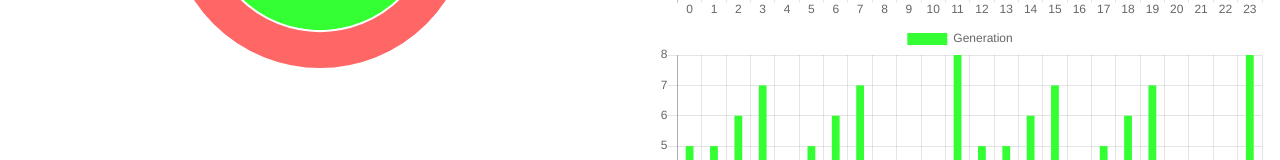
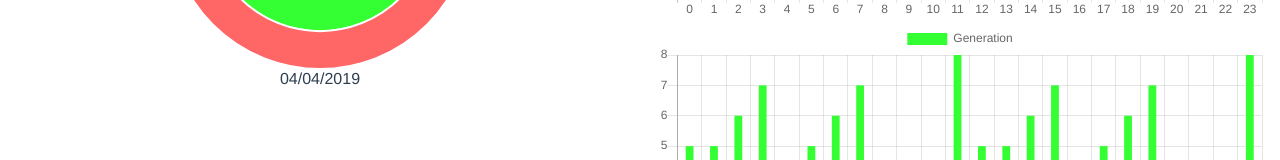
Before and after one commit to alindenberg/SprightfulDashboard-FE, a Vue app: page / in a window 1280 px wide. Shown: the part 337-497 px from the top of the page. Built offline with nearby package versions, Linux system fonts and the light colour scheme.

Commit message:
Separate views into day and month

```diff
--- /dev/null
+++ b/src/components/DayView.vue
@@ -0,0 +1,12 @@
+<template>
+  <performance-chart />
+</template>
+<script>
+import PerformanceChart from "./charts/PerformanceChart";
+export default {
+  name: "DayView",
+  components: {
+    "performance-chart": PerformanceChart
+  }
+};
+</script>
--- /dev/null
+++ b/src/components/MonthView.vue
@@ -0,0 +1,21 @@
+<template>
+  <b-row>
+    <b-col sm="2" v-for="(data, index) in energyData" :key="index">
+      <performance-chart :index="index" />
+    </b-col>
+  </b-row>
+</template>
+<script>
+import PerformanceChart from "./charts/PerformanceChart";
+export default {
+  name: "MonthView",
+  components: {
+    "performance-chart": PerformanceChart
+  },
+  data() {
+    return {
+      energyData: [1, 2, 3, 4, 5, 6, 7]
+    };
+  }
+};
+</script>
--- a/src/components/Navbar.vue
+++ b/src/components/Navbar.vue
@@ -1,5 +1,5 @@
 <template>
-  <b-navbar variant="light">
+  <b-navbar class="navbar-inverse">
     <b-navbar-nav>
       <b-nav-item :active="$route.path =='/'" to="/">Home</b-nav-item>
       <b-nav-item :active="$route.path == '/bills'" to="/bills">Bills</b-nav-item>
--- a/src/components/charts/PerformanceChart.vue
+++ b/src/components/charts/PerformanceChart.vue
@@ -1,10 +1,12 @@
 <template>
   <div>
     <canvas :id="`graph-${this.index}`"></canvas>
+    <label>{{timestamp}}</label>
   </div>
 </template>
 <script>
 import Chart from "chart.js";
+var moment = require("moment-timezone");
 export default {
   name: "SolarChart",
   data() {
@@ -12,7 +14,8 @@ export default {
       consumption: 150,
       consumptionGoal: 50,
       generation: 180,
-      generationGoal: 70
+      generationGoal: 70,
+      timestamp: moment("2019-04-04").format("MM/DD/YYYY")
     };
   },
   props: {
--- a/src/pages/Dashboard.vue
+++ b/src/pages/Dashboard.vue
@@ -11,9 +11,10 @@
           </b-dropdown>
         </div>
       </b-row>
-      <div v-for="(val, idx) in energyPerformances" :key="idx">
-        <performance-chart :index="idx" />
-      </div>
+      <day-performance v-if="timeRangeSelection=='Day'" />
+      <month-performance v-if="timeRangeSelection=='Month'" />
+      <!-- <day-performance-chart v-if="timeRangeSelection=='Day'" />
+      <month-performance-chart v-if="timeRangeSelection=='Day'" />-->
     </b-col>
     <b-col md="6">
       <!-- <h2>Energy Data</h2>
@@ -34,7 +35,8 @@
 import axios from "axios";
 import NeurioData from "../components/NeurioData";
 import FplData from "../components/FplData";
-import PerformanceChart from "../components/charts/PerformanceChart";
+import DayPerformance from "../components/DayView";
+import MonthPerformance from "../components/MonthView";
 import ConsumptionChart from "../components/charts/ConsumptionChart";
 import GenerationChart from "../components/charts/GenerationChart";
 
@@ -45,7 +47,8 @@ export default {
   components: {
     "neurio-data": NeurioData,
     "fpl-data": FplData,
-    "performance-chart": PerformanceChart,
+    "day-performance": DayPerformance,
+    "month-performance": MonthPerformance,
     "consumption-chart": ConsumptionChart,
     "generation-chart": GenerationChart
   },
@@ -130,7 +133,7 @@ export default {
           break;
         case "Custom":
           console.log("Custom selected");
-          this.$set(this, "energyPerformances", [1, 2, 3]);
+          this.$set(this, "energyPerformances", [1, 2, 3, 4, 5]);
           break;
       }
     }
```
